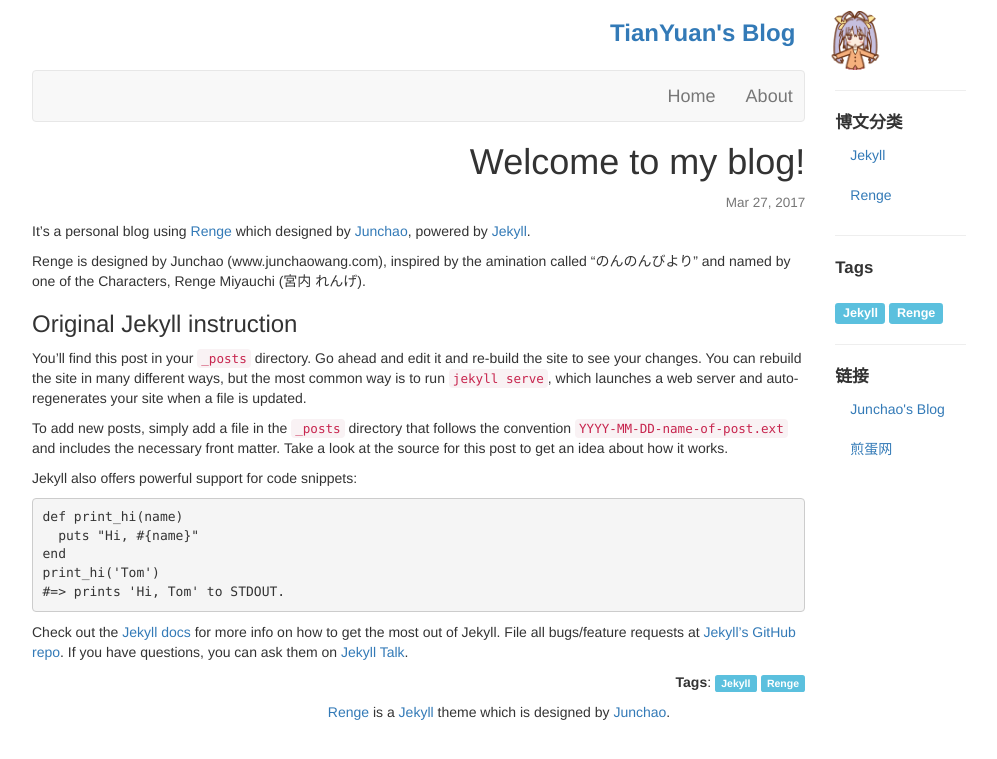
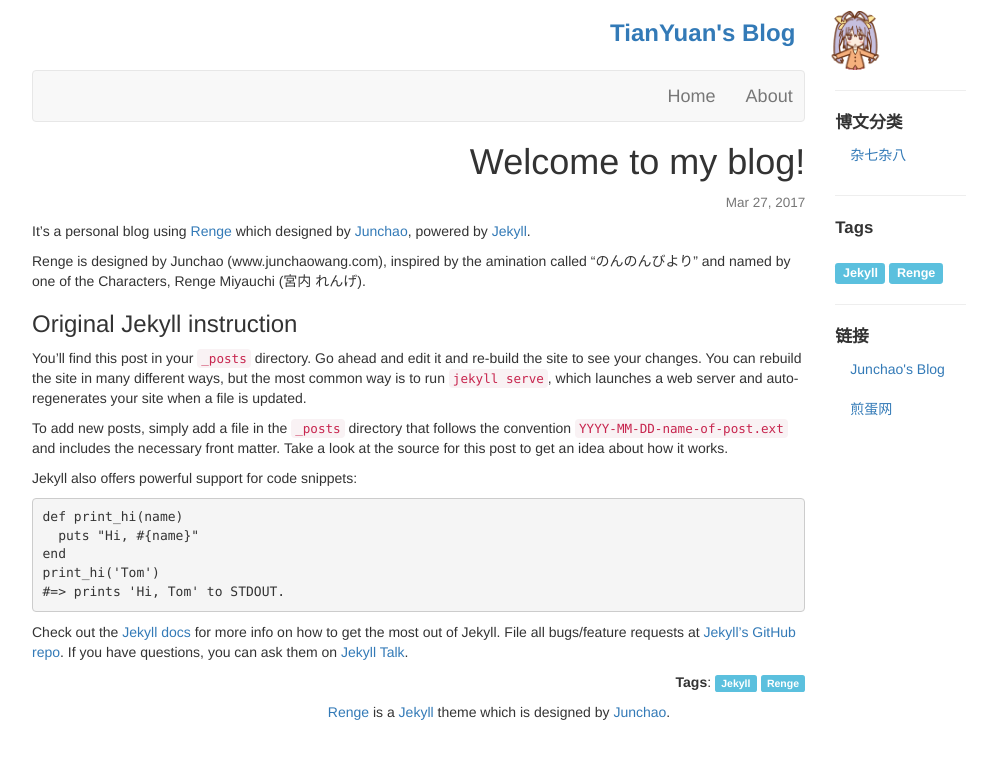
Before and after one commit to zeff2010/zeff2010.github.io, a Jekyll site: the page built from _posts/2017-03-27-welcome-to-my-blog.markdown, in a window 1280 px wide. Shown: the top 759 px of the page, without its empty margins (141-1138 px from the left). Built offline with Jekyll 4.4.1, drawn with Linux system fonts in a browser that asks for light colours.

Commit message:
change categories

```diff
--- a/_posts/2017-03-27-welcome-to-my-blog.markdown
+++ b/_posts/2017-03-27-welcome-to-my-blog.markdown
@@ -1,8 +1,8 @@
 ---
 layout: post
 title: "Welcome to my blog!"
-date: 2017-03-27 13:08:09 -0700
-categories: Jekyll Renge
+date: 2017-03-27 15:08:09 -0700
+categories: 杂七杂八
 tags: Jekyll Renge
 ---
 
```
